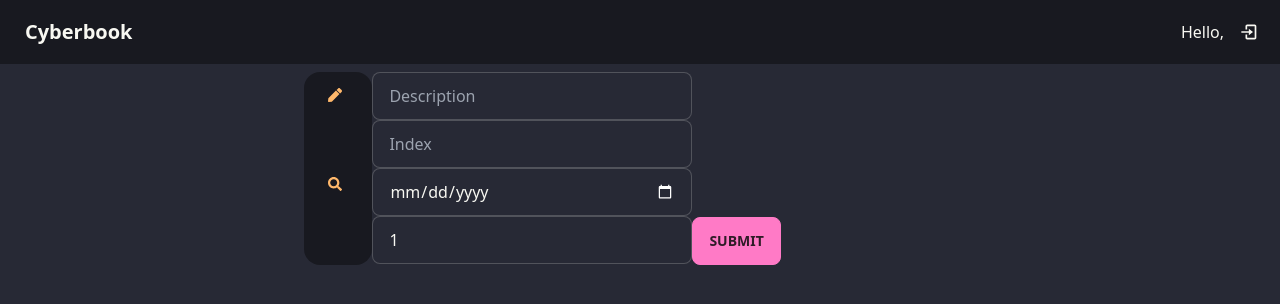
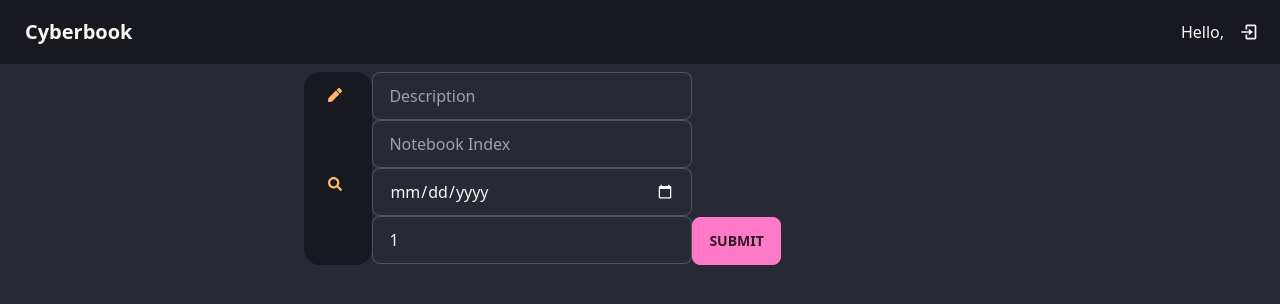
Before and after one commit to FireSquid6/cyberbook, a Next.js app: page /dashboard/write in a window 1280 px wide. Shown: the top 304 px of the page. Built offline with nearby package versions, Linux system fonts and the light colour scheme; no server answers.

Commit message:
change index to notebook index

```diff
--- a/components/WriteForm.tsx
+++ b/components/WriteForm.tsx
@@ -45,7 +45,7 @@ export default function WriteForm() {
         value={index}
         onChange={(e) => setIndex(e.target.value)}
         type="text"
-        placeholder="Index"
+        placeholder="Notebook Index"
         className="input input-bordered w-full max-w-xs"
       />
       <input
```
